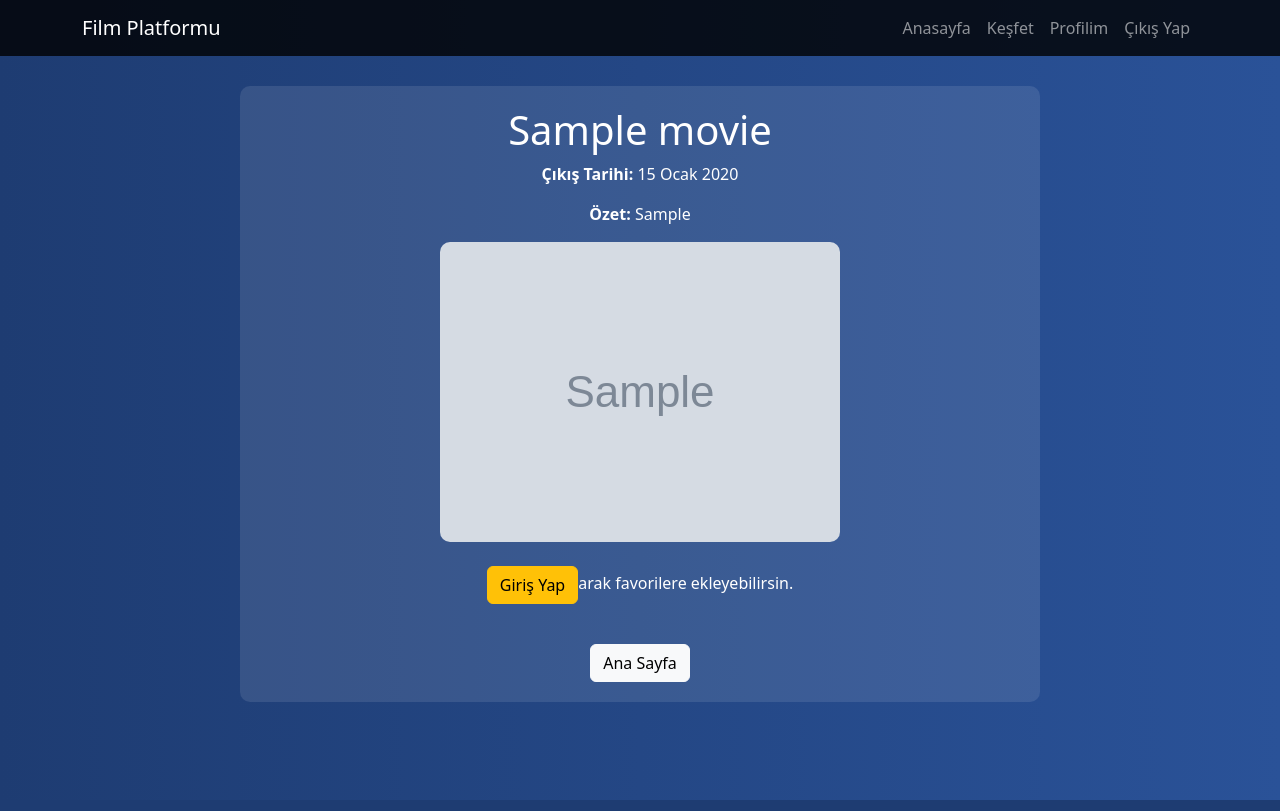
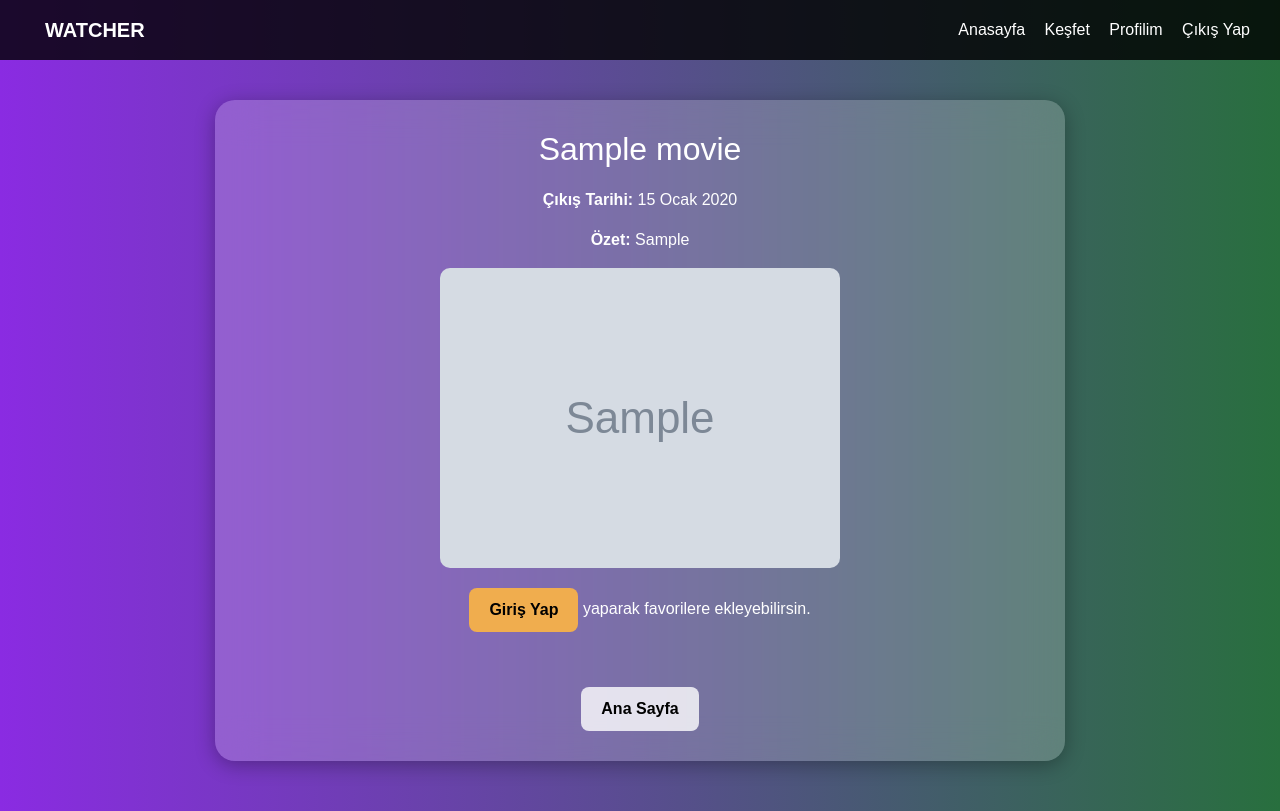
Before and after one commit to eylul-art/Proje-, a Django app: page /movies/1/ in a window 1280 px wide. Run offline with Django 5.2, Linux system fonts and the light colour scheme; tables that the repository leaves empty hold one stand-in row (values such as "Sample post"); grey boxes marked "Sample" are stand-in pictures.

```diff
--- a/movies/templates/movies/movie_page.html
+++ b/movies/templates/movies/movie_page.html
@@ -1,3 +1,4 @@
+{% load static %}
 <!DOCTYPE html>
 <html lang="tr">
 <head>
@@ -7,62 +8,111 @@
     <link rel="stylesheet" href="https://cdn.jsdelivr.net/npm/bootstrap@5.3.0/dist/css/bootstrap.min.css">
     <style>
         body {
-            background: linear-gradient(to right, #1e3c72, #2a5298);
+            background: linear-gradient(to right, #8a2be2, #286f3e);
             color: white;
+            font-family: Arial, sans-serif;
+            margin: 0;
+            padding: 0;
         }
+
+        /* Navbar */
         .navbar {
+            position: absolute;
+            top: 0;
+            width: 100%;
+            display: flex;
+            justify-content: space-between;
+            padding: 15px 30px;
             background-color: rgba(0, 0, 0, 0.8);
         }
-        .movie-container {
-            max-width: 800px;
-            margin: auto;
-            background-color: rgba(255, 255, 255, 0.1);
-            border-radius: 10px;
-            padding: 20px;
+
+        .navbar a {
+            color: white;
+            text-decoration: none;
+            margin-left: 15px;
+        }
+
+        .navbar a:hover {
+            text-decoration: underline;
+        }
+
+        /* Movie details container */
+        .blur-container {
+            width: 80%;
+            max-width: 850px;
+            background: rgba(255, 255, 255, 0.2);
+            padding: 30px;
+            border-radius: 20px;
+            backdrop-filter: blur(20px);
+            box-shadow: 0px 4px 20px rgba(0, 0, 0, 0.3);
             text-align: center;
-            margin-top: 30px;
+            margin: 100px auto 50px auto;
         }
+
+        h1 {
+            font-size: 32px;
+            margin-bottom: 20px;
+        }
+
         .movie-poster {
             max-width: 100%;
             border-radius: 10px;
+            margin-bottom: 20px;
         }
+
         .favorite-btn {
-            background-color: #ff4757;
+            width: 60%;
+            padding: 14px;
+            background: linear-gradient(45deg, #8a2be2, #5a1c91);
             border: none;
-            padding: 10px 20px;
-            border-radius: 5px;
+            border-radius: 8px;
             color: white;
+            font-size: 18px;
             font-weight: bold;
             cursor: pointer;
             transition: 0.3s;
         }
+
         .favorite-btn:hover {
-            background-color: #e84118;
+            background: linear-gradient(45deg, #6d1fbf, #4e177a);
+        }
+
+        .btn-light {
+            margin-top: 15px;
+            background-color: rgba(255,255,255,0.8);
+            color: black;
+            border: none;
+            padding: 10px 20px;
+            border-radius: 8px;
+            font-weight: bold;
+        }
+
+        .btn-warning {
+            background-color: #f0ad4e;
+            border: none;
+            padding: 10px 20px;
+            border-radius: 8px;
+            font-weight: bold;
+            color: black;
         }
     </style>
 </head>
 <body>
+    <!-- Navbar -->
+    <div class="navbar">
+        <div>
+            <a href="/" class="navbar-brand"><strong>WATCHER</strong></a>
+        </div>
+        <div>
+            <a href="/">Anasayfa</a>
+            <a href="/movies/">Keşfet</a>
+            <a href="{% url 'profile' user.username %}">Profilim</a>
+            <a href="/logout/">Çıkış Yap</a>
+        </div>
+    </div>
 
-    <!-- Navbar -->
-    <nav class="navbar navbar-expand-lg navbar-dark">
-        <div class="container">
-            <a class="navbar-brand" href="/">Film Platformu</a>
-            <button class="navbar-toggler" type="button" data-bs-toggle="collapse" data-bs-target="#navbarNav" aria-controls="navbarNav" aria-expanded="false" aria-label="Toggle navigation">
-                <span class="navbar-toggler-icon"></span>
-            </button>
-            <div class="collapse navbar-collapse" id="navbarNav">
-                <ul class="navbar-nav ms-auto">
-                    <li class="nav-item"><a class="nav-link" href="/">Anasayfa</a></li>
-                    <li class="nav-item"><a class="nav-link" href="/movies/">Keşfet</a></li>
-                    <li class="nav-item"><a class="nav-link" href="/profile/">Profilim</a></li>
-                    <li class="nav-item"><a class="nav-link" href="/logout/">Çıkış Yap</a></li>
-                </ul>
-            </div>
-        </div>
-    </nav>
-
-    <!-- Film Detayları -->
-    <div class="container movie-container">
+    <!-- Movie Details -->
+    <div class="blur-container">
         <h1>{{ movie.title }}</h1>
         <p><strong>Çıkış Tarihi:</strong> {{ movie.release_date }}</p>
         <p><strong>Özet:</strong> {{ movie.overview }}</p>
@@ -72,8 +122,6 @@
         {% else %}
             <p>Poster bulunamadı.</p>
         {% endif %}
-
-        <br><br>
 
         {% if user.is_authenticated %}
             <form action="{% url 'toggle_favorite' movie.tmdb_id %}" method="POST">
@@ -87,9 +135,11 @@
                 </button>
             </form>
         {% else %}
-            <p><a href="{% url 'login' %}" class="btn btn-warning">Giriş Yap</a>arak favorilere ekleyebilirsin.</p>
+            <p>
+                <a href="{% url 'account_login' %}" class="btn btn-warning">Giriş Yap</a>
+                <span>yaparak favorilere ekleyebilirsin.</span>
+            </p>
         {% endif %}
-
         <br>
         <a href="/" class="btn btn-light">Ana Sayfa</a>
     </div>
--- a/movies/views.py
+++ b/movies/views.py
@@ -3,47 +3,13 @@ from django.shortcuts import render, get_object_or_404
 from django.conf import settings
 from django.contrib.auth.decorators import login_required
 from django.http import JsonResponse
-from .models import Movie
+from .models import Movie, Favorite
 from account_app.models import UserProfile
+from django.shortcuts import redirect
 
 def movie_detail(request, movie_id):
     """Belirtilen ID'ye sahip filmi detaylı gösterir veya TMDB API'den çekip kaydeder"""
 
-    # Veritabanında bu TMDB ID'ye sahip film var mı?
-    movie = Movie.objects.filter(tmdb_id=movie_id).first()
-
-    if not movie:
-        # Film yoksa TMDB API'den çekelim
-        api_key = settings.TMDB_API_KEY
-        url = f"https://api.themoviedb.org/3/movie/{movie_id}?api_key={api_key}&language=tr-TR"
-        response = requests.get(url)
-
-        if response.status_code == 200:
-            data = response.json()
-            movie = Movie.objects.create(
-                tmdb_id=data["id"],
-                title=data.get("title", "Bilinmeyen"),
-                overview=data.get("overview", "Açıklama bulunamadı."),
-                release_date=data.get("release_date", None),
-                poster_url=f"https://image.tmdb.org/t/p/w500{data.get('poster_path', '')}"
-            )
-
-    # Kullanıcının bu filmi favoriye ekleyip eklemediğini kontrol et
-    is_favorite = False
-    if request.user.is_authenticated:
-        profile, created = UserProfile.objects.get_or_create(user=request.user)
-        is_favorite = profile.favorite_movies.filter(tmdb_id=movie.tmdb_id).exists()
-
-    return render(request, "movies/movie_page.html", {"movie": movie, "is_favorite": is_favorite})
-
-
-@login_required
-def toggle_favorite(request, movie_id):
-    """Kullanıcının bir filmi favorilerine ekleyip çıkarmasını yönetir"""
-
-    print(f"Favori ekleme isteği alındı. Film ID: {movie_id}")  # Debug için
-
-    # Film veritabanında var mı? Eğer yoksa TMDB API'den çekip kaydet
     movie = Movie.objects.filter(tmdb_id=movie_id).first()
 
     if not movie:
@@ -60,18 +26,86 @@ def toggle_favorite(request, movie_id):
                 release_date=data.get("release_date", None),
                 poster_url=f"https://image.tmdb.org/t/p/w500{data.get('poster_path', '')}"
             )
+
+
+    is_favorite = False
+    if request.user.is_authenticated:
+        is_favorite = Favorite.objects.filter(user=request.user, movie=movie).exists()
+
+    return render(request, "movies/movie_page.html", {
+        "movie": movie,
+        "is_favorite": is_favorite
+    })
+
+def movie_list(request):
+    api_key = settings.TMDB_API_KEY
+    selected_genre = request.GET.get('genre_id')
+
+    # Fetch genres
+    genre_url = f"https://api.themoviedb.org/3/genre/movie/list?api_key={api_key}&language=tr-TR"
+    genres_response = requests.get(genre_url)
+    genres = genres_response.json().get('genres', [])
+
+    # Fetch multiple pages of popular movies
+    movies = []
+    for page in range(1, 4):  # Fetch page 1, 2, 3 (each has 20 movies)
+        movie_url = f"https://api.themoviedb.org/3/movie/popular?api_key={api_key}&language=tr-TR&page={page}"
+        response = requests.get(movie_url)
+        page_movies = response.json().get('results', [])
+        movies.extend(page_movies)
+
+    # Filter by genre
+    if selected_genre:
+        selected_genre = int(selected_genre)
+        movies = [m for m in movies if selected_genre in m['genre_ids']]
+
+    context = {
+        'movies': movies,
+        'genres': genres,
+        'selected_genre': selected_genre,
+    }
+    return render(request, 'movies/movie_list.html', context)
+
+@login_required
+def profile_view(request):
+    favorites = Favorite.objects.filter(user=request.user)
+    return render(request, 'account_app/profile.html', {'favorites': favorites})
+
+def toggle_favorite(request, movie_id):
+    """Kullanıcının bir filmi favorilere eklemesini veya çıkarmasını yönetir"""
+
+    # Film veritabanında var mı?
+    movie = Movie.objects.filter(tmdb_id=movie_id).first()
+
+    # Yoksa TMDB API'den çekip veritabanına kaydet
+    if not movie:
+        api_key = settings.TMDB_API_KEY
+        url = f"https://api.themoviedb.org/3/movie/{movie_id}?api_key={api_key}&language=tr-TR"
+        response = requests.get(url)
+
+        if response.status_code == 200:
+            data = response.json()
+            movie = Movie.objects.create(
+                tmdb_id=data["id"],
+                title=data.get("title", "Bilinmeyen"),
+                overview=data.get("overview", "Açıklama bulunamadı."),
+                release_date=data.get("release_date", None),
+                poster_url=f"https://image.tmdb.org/t/p/w500{data.get('poster_path', '')}"
+            )
         else:
-            return JsonResponse({"error": "Film TMDB API'de bulunamadı!"}, status=404)
+            # Film bulunamazsa bir hata sayfasına yönlendirilebilir
+            return redirect('error_page')  # veya render(request, 'error.html', ...)
 
-    # Kullanıcının profilini al
-    profile, created = UserProfile.objects.get_or_create(user=request.user)
+    # Favori verisini kontrol et / oluştur
+    favorite, created = Favorite.objects.get_or_create(user=request.user, movie=movie)
 
-    # Kullanıcı favorilere eklediyse çıkar, eklemediyse ekle
-    if profile.favorite_movies.filter(tmdb_id=movie.tmdb_id).exists():
-        profile.favorite_movies.remove(movie)
+    if not created:
+        # Zaten varsa kaldır
+        favorite.delete()
         status = "removed"
     else:
-        profile.favorite_movies.add(movie)
+        # Yoksa ekle
         status = "added"
 
-    return JsonResponse({"status": status})
+    # Film detay sayfasına geri dön
+    return redirect('movie_detail', movie_id=movie.tmdb_id)
```
Also changed, not shown: account_app/templates/account/profile.html (+16 -2 lines), account_app/views.py (+11 -4 lines), home/templates/home/home.html (+15 -7 lines), movies/models.py (line endings or trailing spaces).
